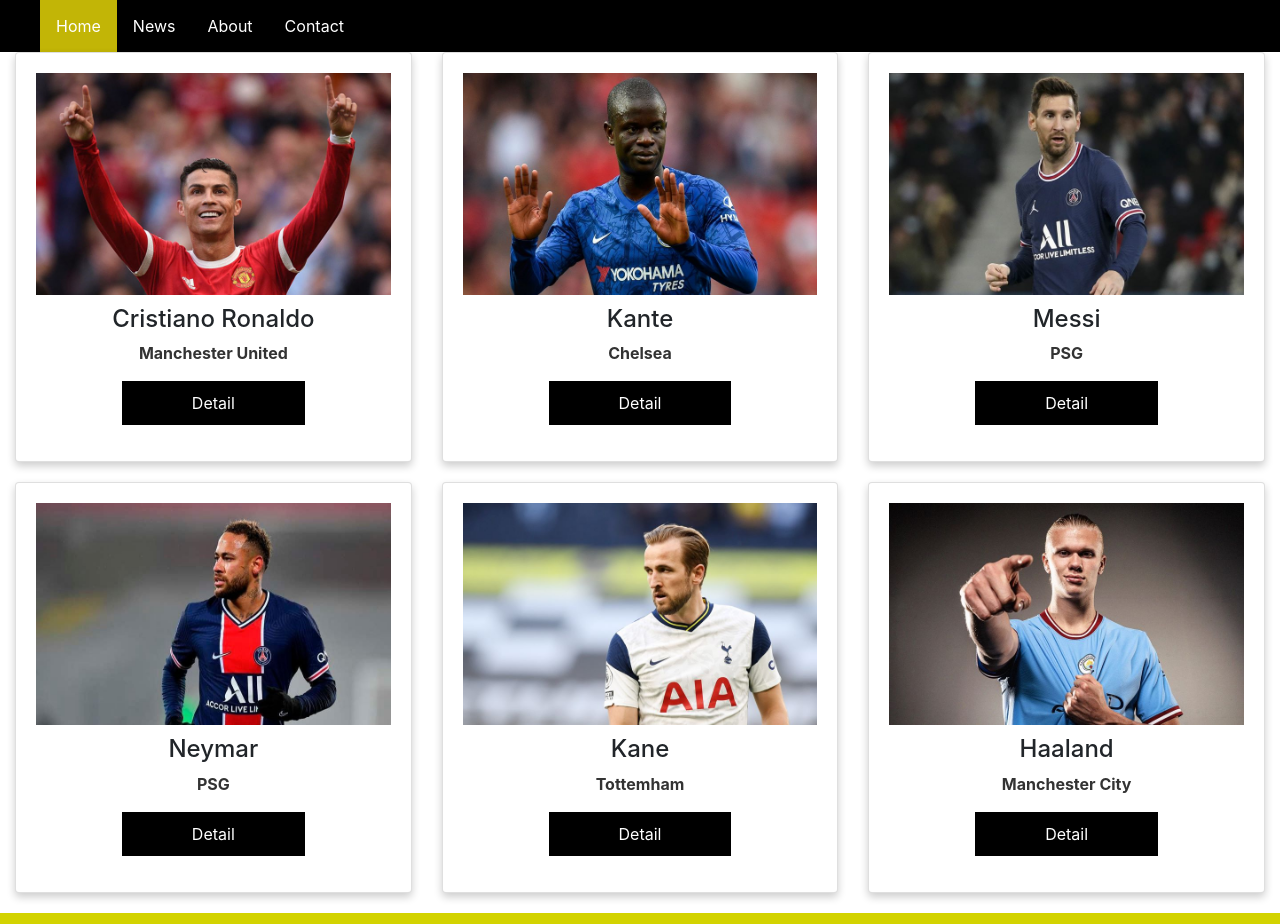
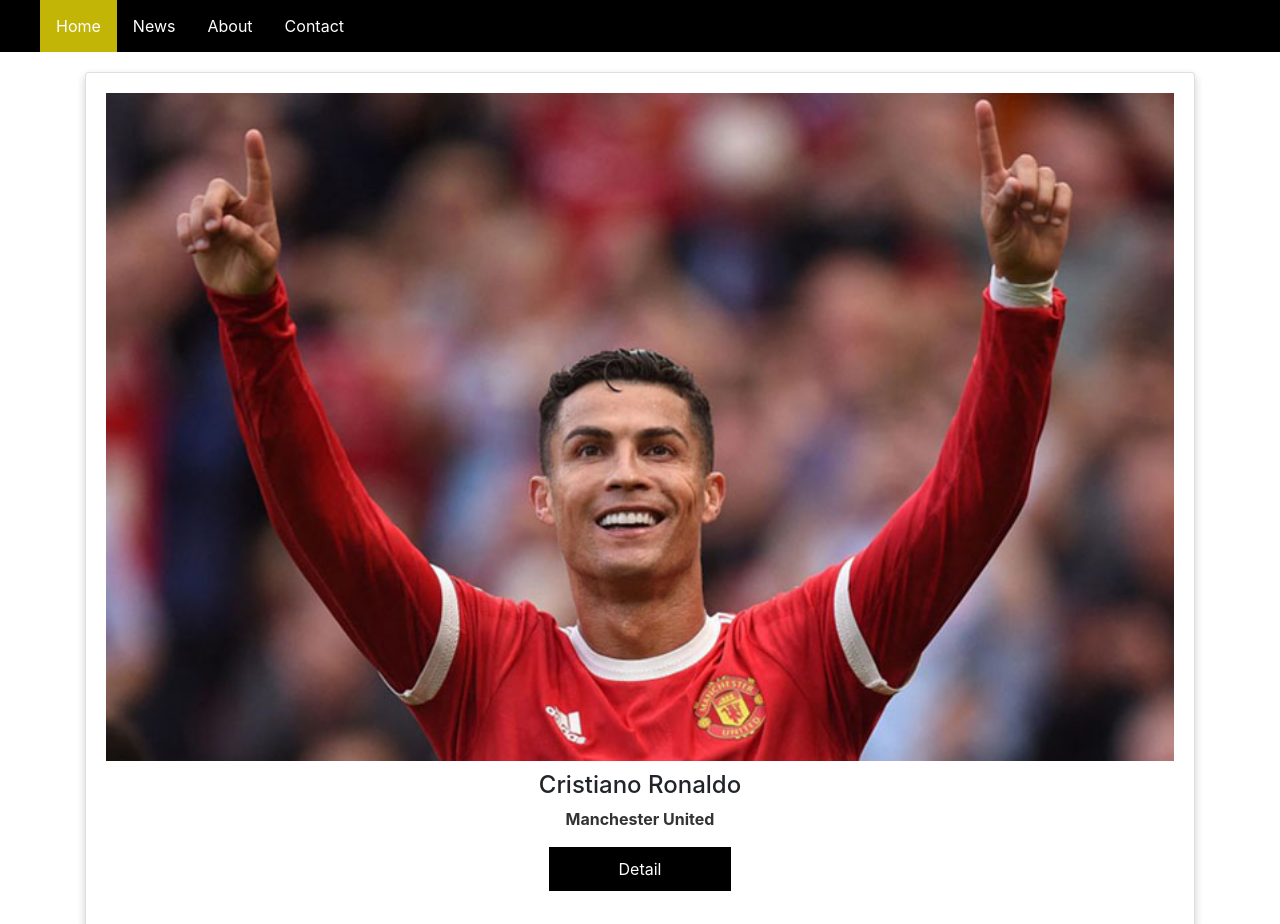
Before and after one commit to ThuongMinhMai/ReactJS-Fer201m-PlayersWeb, a React (Create React App) app: page / in a window 1280 px wide. Shown: the top 924 px of the page. Built offline with nearby package versions, Linux system fonts and the light colour scheme.

Commit message:
Components Part 2

```diff
--- a/src/Players.js
+++ b/src/Players.js
@@ -1,72 +1,87 @@
 import React, { Component } from "react";
+import { Players } from './shared/ListOfPlayers';
 export default class Player extends Component {
   render() {
     return (
-      <div className="container-fluid">
-        <div className="row">
-          <div className="col-sm-4">
-            <div className="card">
-              <img src="assets/cr.jpg" />
-              <h3>Cristiano Ronaldo</h3>
-              <p className="title">Manchester United</p>
-              <p>
-                <button>Detail</button>
-              </p>
-            </div>
-          </div>
-          <div className="col-sm-4">
-            <div className="card">
-              <img src="assets/kante.jpg" />
-              <h3>Kante</h3>
-              <p className="title">Chelsea</p>
-              <p>
-                <button>Detail</button>
-              </p>
-            </div>
-          </div>
-
-          <div className="col-sm-4">
-            <div className="card">
-              <img src="assets/messi.jpg" />
-              <h3>Messi</h3>
-              <p className="title">PSG</p>
-              <p>
-                <button>Detail</button>
-              </p>
-            </div>
-          </div>
-          <div className="col-sm-4">
-            <div className="card">
-              <img src="assets/neymar.jpg" />
-              <h3>Neymar</h3>
-              <p className="title">PSG</p>
-              <p>
-                <button>Detail</button>
-              </p>
-            </div>
-          </div>
-          <div className="col-sm-4">
-            <div className="card">
-              <img src="assets/kane.jpg" />
-              <h3>Kane</h3>
-              <p className="title">Tottemham</p>
-              <p>
-                <button>Detail</button>
-              </p>
-            </div>
-          </div>
-          <div className="col-sm-4">
-            <div className="card">
-              <img src="assets/haaland.jpg" />
-              <h3>Haaland</h3>
-              <p className="title">Manchester City</p>
-              <p>
-                <button>Detail</button>
-              </p>
-            </div>
+      <div className="container">
+        {Players.map((player)=>(
+          <div className="column"key={player.id}>
+          <div className="card">
+            <img src={player.img} />
+            <h3>{player.name}</h3>
+            <p className="title">{player.club}</p>
+            <p><button>Detail</button></p>
           </div>
         </div>
+        ))}
+
       </div>
+
+      // <div className="container-fluid">
+      //   <div className="row">
+      //     <div className="col-sm-4">
+      //       <div className="card">
+      //         <img src="assets/cr.jpg" alt=""/>
+      //         <h3>Cristiano Ronaldo</h3>
+      //         <p className="title">Manchester United</p>
+      //         <p>
+      //           <button>Detail</button>
+      //         </p>
+      //       </div>
+      //     </div>
+      //     <div className="col-sm-4">
+      //       <div className="card">
+      //         <img src="assets/kante.jpg" alt="" />
+      //         <h3>Kante</h3>
+      //         <p className="title">Chelsea</p>
+      //         <p>
+      //           <button>Detail</button>
+      //         </p>
+      //       </div>
+      //     </div>
+
+      //     <div className="col-sm-4">
+      //       <div className="card">
+      //         <img src="assets/messi.jpg" alt=""/>
+      //         <h3>Messi</h3>
+      //         <p className="title">PSG</p>
+      //         <p>
+      //           <button>Detail</button>
+      //         </p>
+      //       </div>
+      //     </div>
+      //     <div className="col-sm-4">
+      //       <div className="card">
+      //         <img src="assets/neymar.jpg" alt=""/>
+      //         <h3>Neymar</h3>
+      //         <p className="title">PSG</p>
+      //         <p>
+      //           <button>Detail</button>
+      //         </p>
+      //       </div>
+      //     </div>
+      //     <div className="col-sm-4">
+      //       <div className="card">
+      //         <img src="assets/kane.jpg" />
+      //         <h3>Kane</h3>
+      //         <p className="title">Tottemham</p>
+      //         <p>
+      //           <button>Detail</button>
+      //         </p>
+      //       </div>
+      //     </div>
+      //     <div className="col-sm-4">
+      //       <div className="card">
+      //         <img src="assets/haaland.jpg" alt="" />
+      //         <h3>Haaland</h3>
+      //         <p className="title">Manchester City</p>
+      //         <p>
+      //           <button>Detail</button>
+      //         </p>
+      //       </div>
+      //     </div>
+      //   </div>
+      // </div>
     );
   }
 }
--- /dev/null
+++ b/src/shared/ListOfPlayers.js
@@ -0,0 +1,26 @@
+export const Players =[
+    {
+        id :1, name:'Cristiano Ronaldo', club:"Manchester United",
+        img:'assets/cr.jpg'
+    },
+    {
+        id :2, name:'Kante', club:"Chelsea",
+        img:'assets/kante.jpg'
+    },
+    {
+        id :3, name:'Messi', club:"PSG",
+        img:'assets/messi.jpg'
+    },
+    {
+        id :4, name:'Neymar', club:"PSG",
+        img:'assets/neymar.jpg'
+    },
+    {
+        id :5, name:'Kane', club:"Totteham",
+        img:'assets/kane.jpg'
+    },
+    {
+        id :6, name:'Haaland', club:"Manchester City",
+        img:'assets/haaland.jpg'
+    }
+]
```
